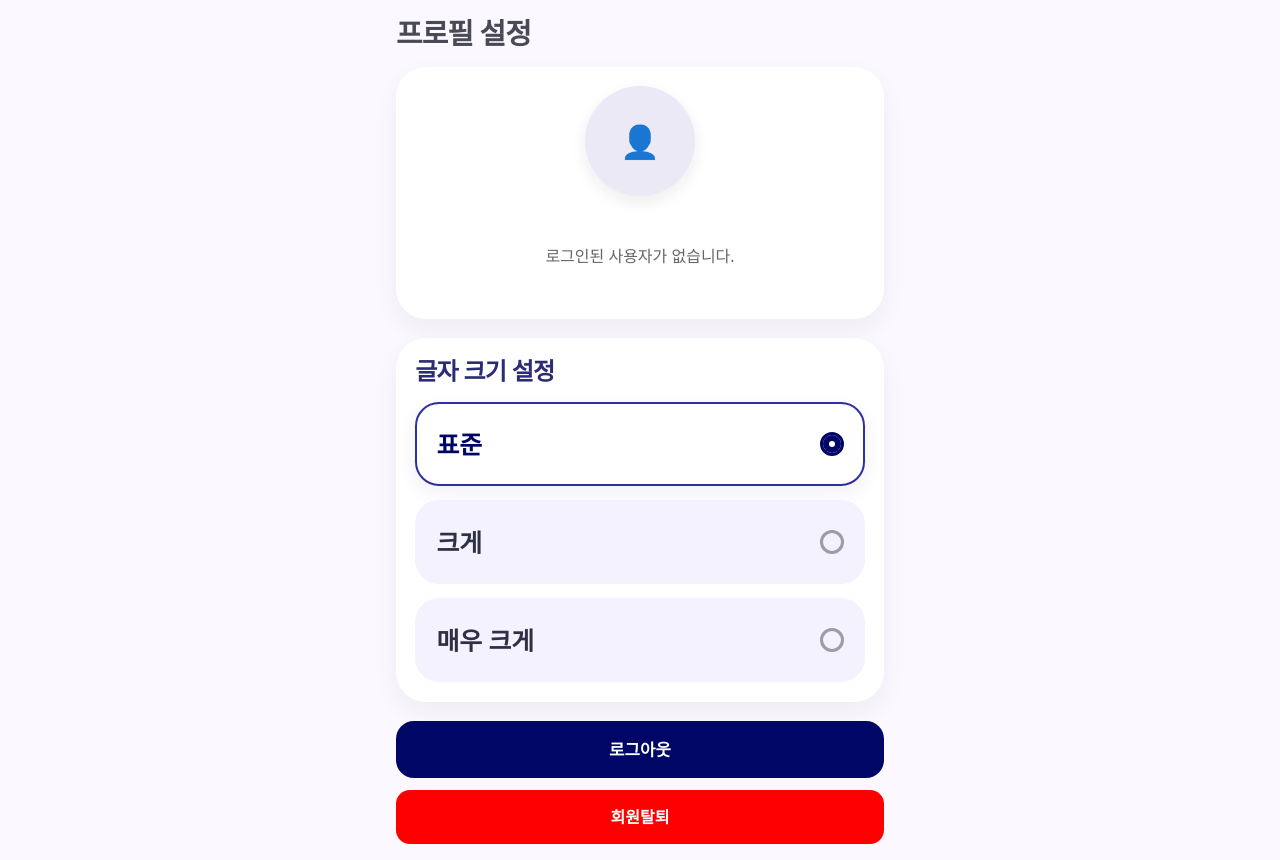
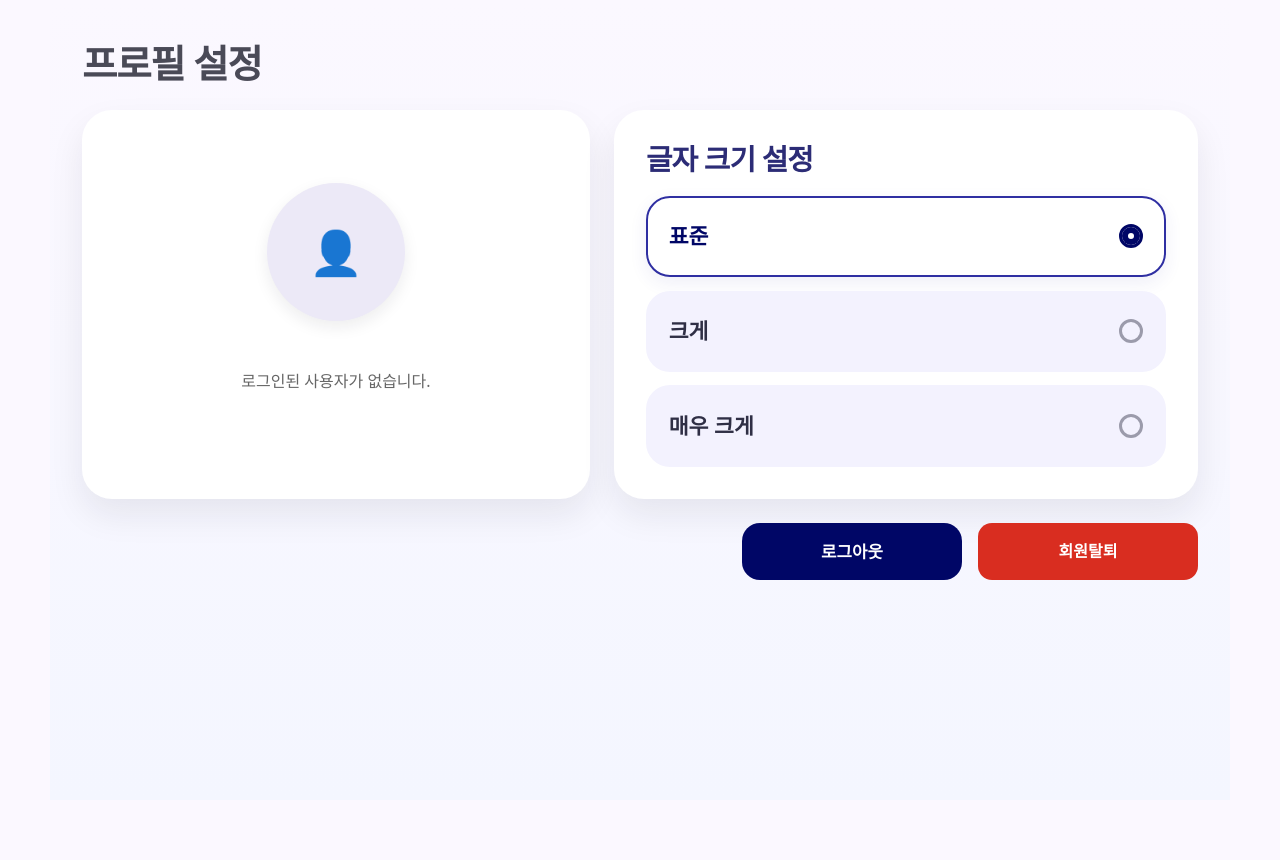
Before and after one commit to KBSkeletonTeam4/Team4_skeleton, a Vue app: page /settings in a window 1280 px wide. After the commit the page ends 800 px from the top, so only its background shows below. Built offline with nearby package versions, Linux system fonts and the light colour scheme.

Commit message:
feature: modify ad, settings

```diff
--- a/db.json
+++ b/db.json
@@ -290,16 +290,16 @@
     },
     {
       "name": "심혜근",
-      "phone": "010-1234-1235",
+      "phone": "010-1234-1234",
       "password": "1234",
-      "fontSize": "xlarge",
+      "fontSize": "large",
       "id": "grubLgFK3PE"
     },
     {
       "name": "호날두",
       "phone": "010-7777-7777",
       "password": "1234",
-      "fontSize": "xlarge",
+      "fontSize": "medium",
       "id": "-PQ16duilzM"
     },
     {
--- a/src/pages/Settings.vue
+++ b/src/pages/Settings.vue
@@ -2,6 +2,7 @@
   <div class="settings-page">
     <h1 class="page-title">프로필 설정</h1>
 
+    <div class="settings-grid">
       <section class="profile-card">
         <div class="profile-image-wrap">
           <div class="profile-image">👤</div>
@@ -54,13 +55,16 @@
           <span class="radio-circle"></span>
         </button>
       </section>
+    </div>
 
+    <div class="bottom-actions">
       <button class="logout-btn" type="button" @click="handleLogout">
         로그아웃
       </button>
       <button class="delete-btn" type="button" @click="handleDeleteAccount">
         회원탈퇴
       </button>
+    </div>
 
     <div v-if="isEditModalOpen" class="modal-overlay" @click="closeEditModal">
       <div class="edit-modal" @click.stop>
@@ -196,7 +200,7 @@ const handleDeleteAccount = async () => {
 <style scoped>
 .settings-page {
   min-height: 100vh;
-  background: #fbf8ff;
+  background: linear-gradient(180deg, #fbf8ff 0%, #f4f6ff 100%);
   padding: 1rem;
   max-width: 520px;
   margin: 0 auto;
@@ -208,6 +212,10 @@ const handleDeleteAccount = async () => {
   font-weight: 900;
   color: #4a4a57;
   letter-spacing: -0.03em;
+}
+
+.settings-grid {
+  display: block;
 }
 
 .profile-card,
@@ -323,6 +331,12 @@ const handleDeleteAccount = async () => {
   box-shadow: inset 0 0 0 6px #000666;
 }
 
+.bottom-actions {
+  display: flex;
+  flex-direction: column;
+  gap: 0.75rem;
+}
+
 .logout-btn {
   width: 100%;
   border: none;
@@ -343,8 +357,7 @@ const handleDeleteAccount = async () => {
   font-size: 1rem;
   font-weight: 800;
   cursor: pointer;
-  margin-top: 0.75rem;
-  background: red;
+  background: #d92d20;
   color: white;
 }
 
@@ -441,4 +454,84 @@ const handleDeleteAccount = async () => {
     font-size: 1.35rem;
   }
 }
+
+@media (min-width: 1024px) {
+  .settings-page {
+    max-width: 1180px;
+    padding: 2.5rem 2rem 3rem;
+  }
+
+  .page-title {
+    font-size: 2.4rem;
+    margin-bottom: 1.5rem;
+  }
+
+  .settings-grid {
+    display: grid;
+    grid-template-columns: 1fr 1.15fr;
+    gap: 1.5rem;
+    align-items: start;
+    margin-bottom: 1.5rem;
+  }
+
+  .profile-card,
+  .font-card {
+    margin-bottom: 0;
+    padding: 2rem;
+    min-height: 100%;
+    box-shadow: 0 16px 34px rgba(26, 27, 35, 0.08);
+  }
+
+  .profile-card {
+    display: flex;
+    flex-direction: column;
+    justify-content: center;
+  }
+
+  .profile-image {
+    width: 138px;
+    height: 138px;
+    font-size: 2.7rem;
+  }
+
+  .profile-name {
+    font-size: 2.3rem;
+  }
+
+  .profile-phone {
+    font-size: 1.1rem;
+  }
+
+  .profile-btn {
+    max-width: 260px;
+    margin: 0 auto;
+    display: block;
+  }
+
+  .font-card-title {
+    font-size: 1.8rem;
+    margin-bottom: 1.2rem;
+  }
+
+  .font-option {
+    font-size: 1.35rem;
+    padding: 1.4rem 1.3rem;
+  }
+
+  .bottom-actions {
+    flex-direction: row;
+    justify-content: flex-end;
+    gap: 1rem;
+  }
+
+  .logout-btn,
+  .delete-btn {
+    width: 220px;
+  }
+
+  .edit-modal {
+    max-width: 560px;
+    padding: 2rem;
+  }
+}
 </style>
```
Lines whose indentation alone changed are shown as unchanged.
